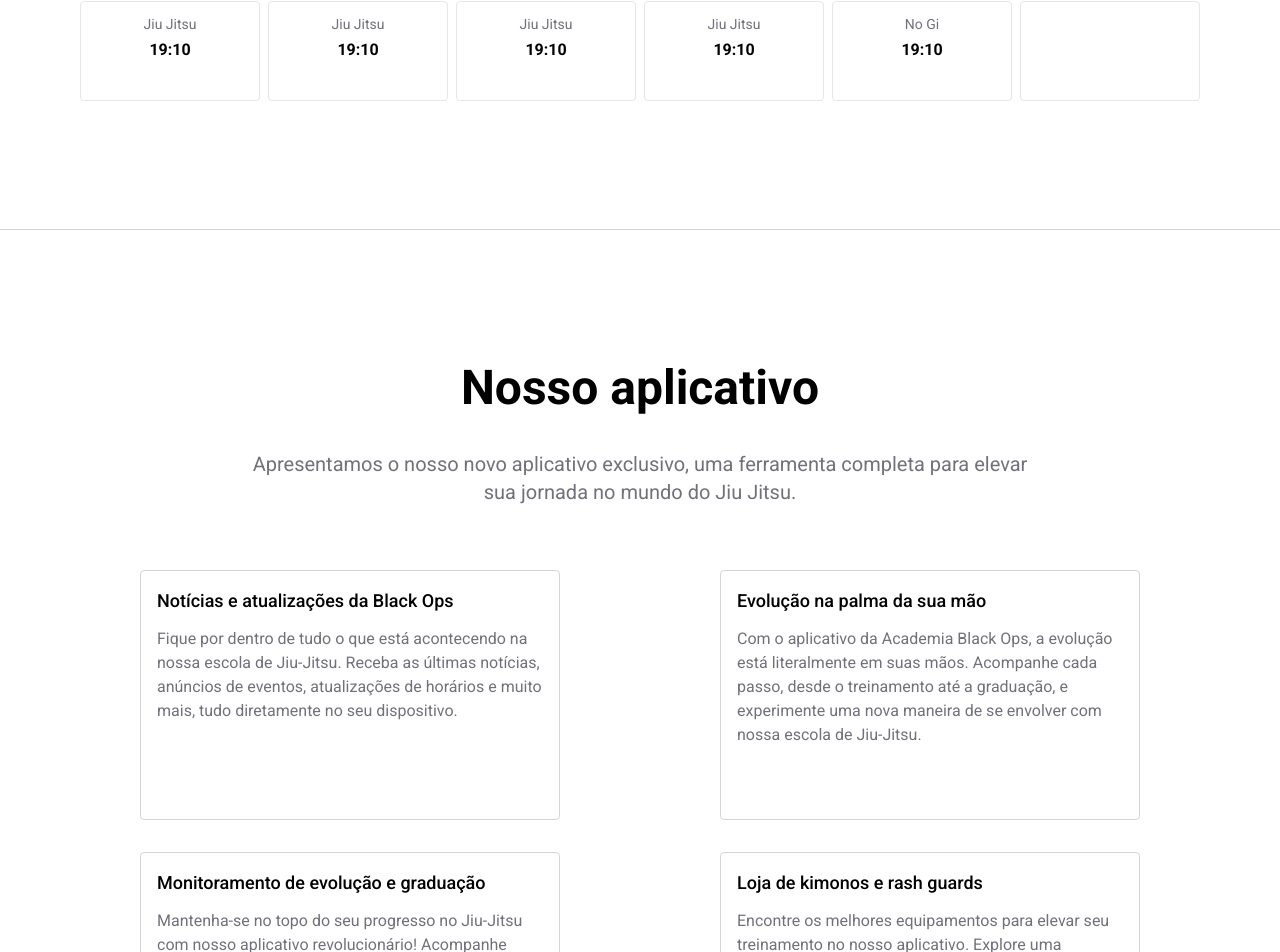
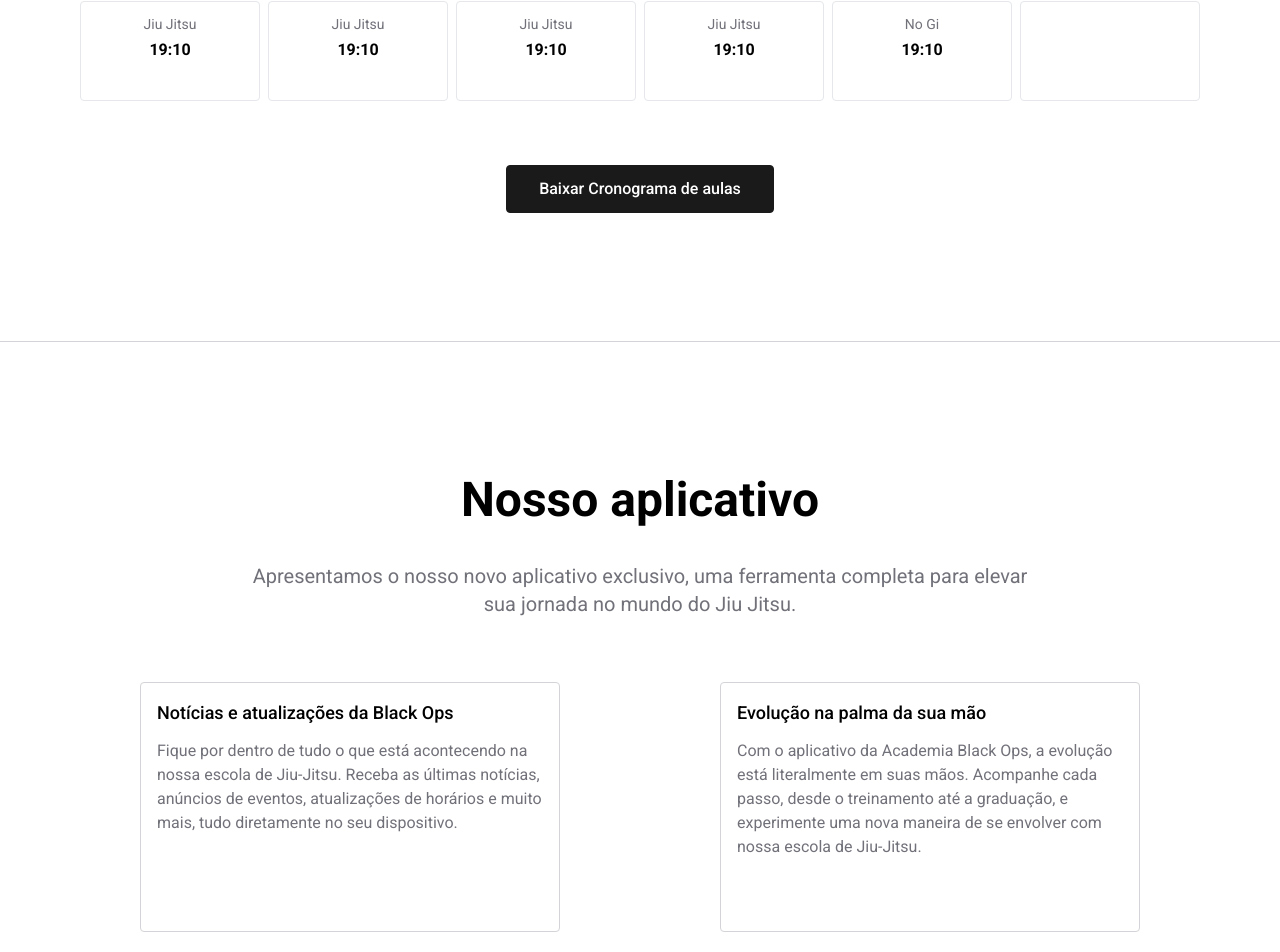
Before and after one commit to MatheusAltrao/Bravus, a Next.js app: page / in a window 1280 px wide. Shown: the part 3864-4816 px from the top of the page. Built offline with nearby package versions, Linux system fonts and the light colour scheme.

Commit message:
feat(timeline): Adiciona funcionalidade para baixar o cronograma de aulas como imagem

```diff
--- a/src/components/sections/Timeline.tsx
+++ b/src/components/sections/Timeline.tsx
@@ -1,8 +1,38 @@
+"use client";
+
 import { weekTimeline } from "@/helpers/weekTimeline";
 import TimelineWeek from "../cards/timelineWeek/TimelineWeek";
 import { Accordion, AccordionContent, AccordionItem, AccordionTrigger } from "../ui/accordion";
 
 const Timeline = () => {
+  async function downloadImage() {
+    const imageUrl = "/class-schedule.png";
+
+    try {
+      const response = await fetch(imageUrl);
+      if (!response.ok) throw new Error("Falha ao baixar imagem");
+
+      const blob = await response.blob();
+      const objectUrl = URL.createObjectURL(blob);
+
+      const link = document.createElement("a");
+      link.href = objectUrl;
+      link.download = "cronograma-de-aulas.png";
+      document.body.appendChild(link);
+      link.click();
+      link.remove();
+
+      URL.revokeObjectURL(objectUrl);
+    } catch {
+      const link = document.createElement("a");
+      link.href = imageUrl;
+      link.download = "cronograma-de-aulas.png";
+      document.body.appendChild(link);
+      link.click();
+      link.remove();
+    }
+  }
+
   return (
     <section id="timeline">
       <header>
@@ -163,6 +193,12 @@
           </AccordionItem>
         </Accordion>
       </div>
+
+      <div className="flex items-center justify-center">
+        <button onClick={downloadImage} className="btn-1 ">
+          Baixar Cronograma de aulas
+        </button>
+      </div>
     </section>
   );
 };
```
Also changed, not shown: public/class-schedule.png (added).
